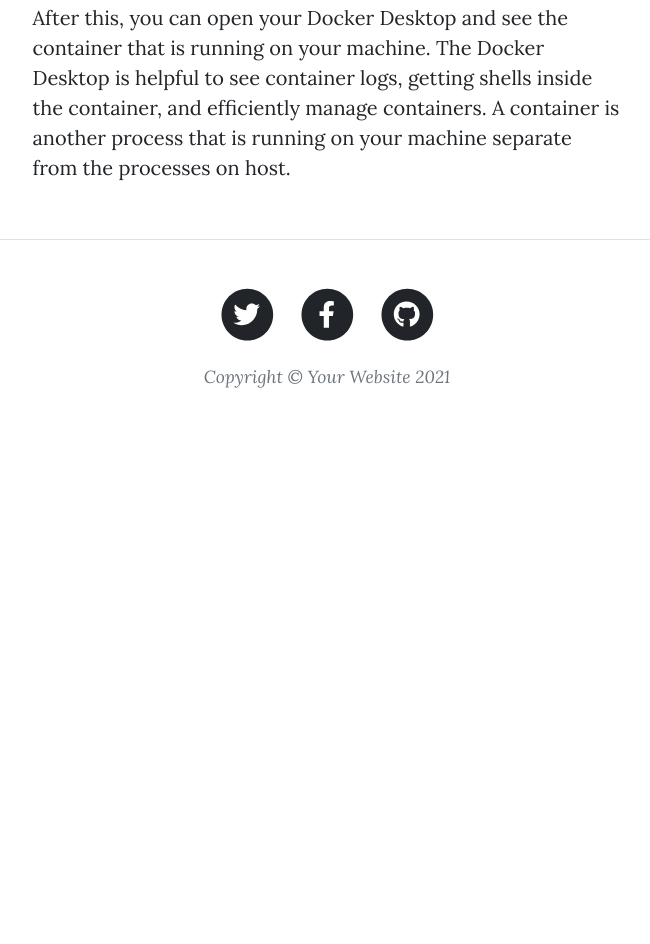
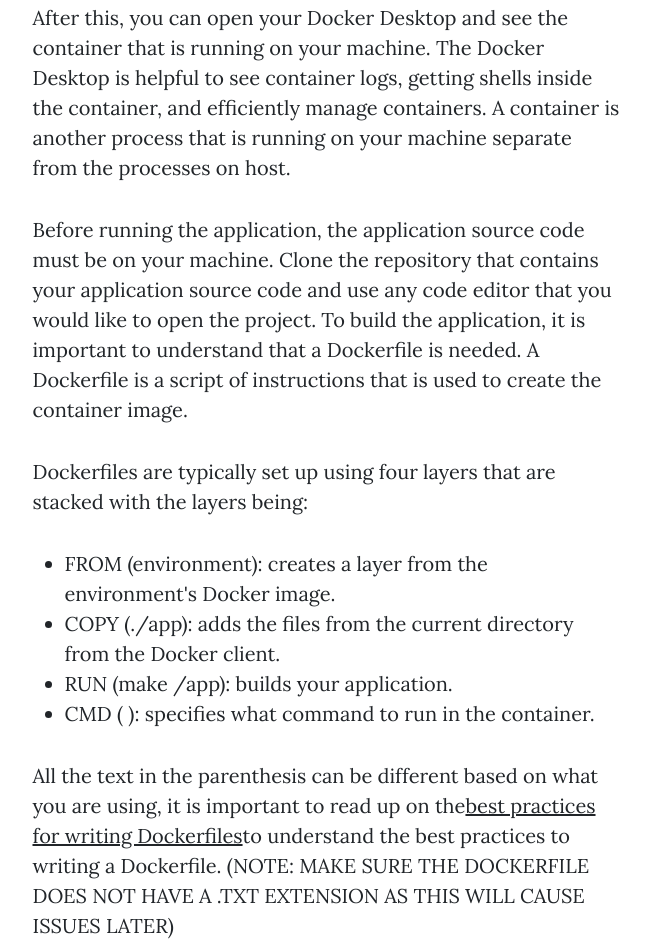
Before and after one commit to sduvapu/project, a plain HTML site: page public_html/docker.html in a window 1280 px wide. Shown: the part 1619-2563 px from the top of the page, without its empty margins (313-963 px from the left). Before the commit the page ends 2057 px from the top, so only its background shows below. Drawn offline with nearby package versions, Linux system fonts and the light colour scheme; a web font is replaced by a local one.

Commit message:
Update docker.html

```diff
--- a/public_html/docker.html
+++ b/public_html/docker.html
@@ -78,6 +78,17 @@
                             <li>Lastly, docker/getting-started is the image that is being used.
                         </ul>
                         <p class="lead">After this, you can open your Docker Desktop and see the container that is running on your machine. The Docker Desktop is helpful to see container logs, getting shells inside the container, and efficiently manage containers. A container is another process that is running on your machine separate from the processes on host.</p>
+                        <p class="lead">Before running the application, the application source code must be on your machine. Clone the repository that contains your application source code and use any code editor that you would like to open the project. To build the application, it is important to understand that a Dockerfile is needed. A Dockerfile is a script of instructions that is used to create the container image.</p>
+
+                        <p>Dockerfiles are typically set up using four layers that are stacked with the layers being:</p>
+                        <ul>
+                            <li>FROM (environment): creates a layer from the environment's Docker image.</li>
+                            <li>COPY (./app): adds the files from the current directory from the Docker client.</li>
+                            <li>RUN (make /app): builds your application.</li>
+                            <li>CMD ( ): specifies what command to run in the container.</li>
+                        </ul>
+                        <p>All the text in the parenthesis can be different based on what you are using, it is important to read up on the<a href="https://docs.docker.com/develop/develop-images/dockerfile_best-practices/">best practices for writing Dockerfiles</a>to understand the best practices to writing a Dockerfile. (NOTE: MAKE SURE THE DOCKERFILE DOES NOT HAVE A .TXT EXTENSION AS THIS WILL CAUSE ISSUES LATER)</p>
+
                     </div>
                 </div>
             </div>
```
